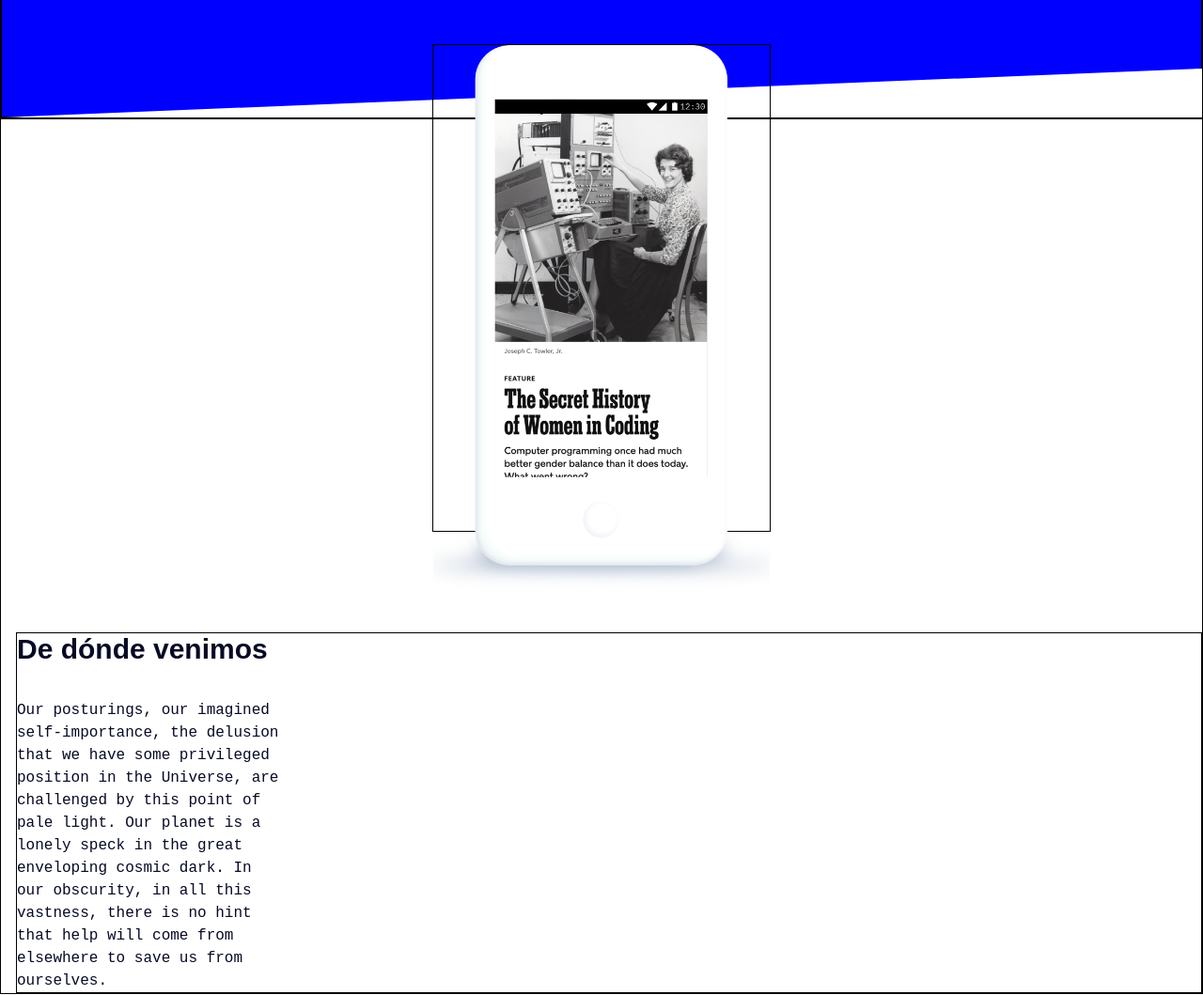
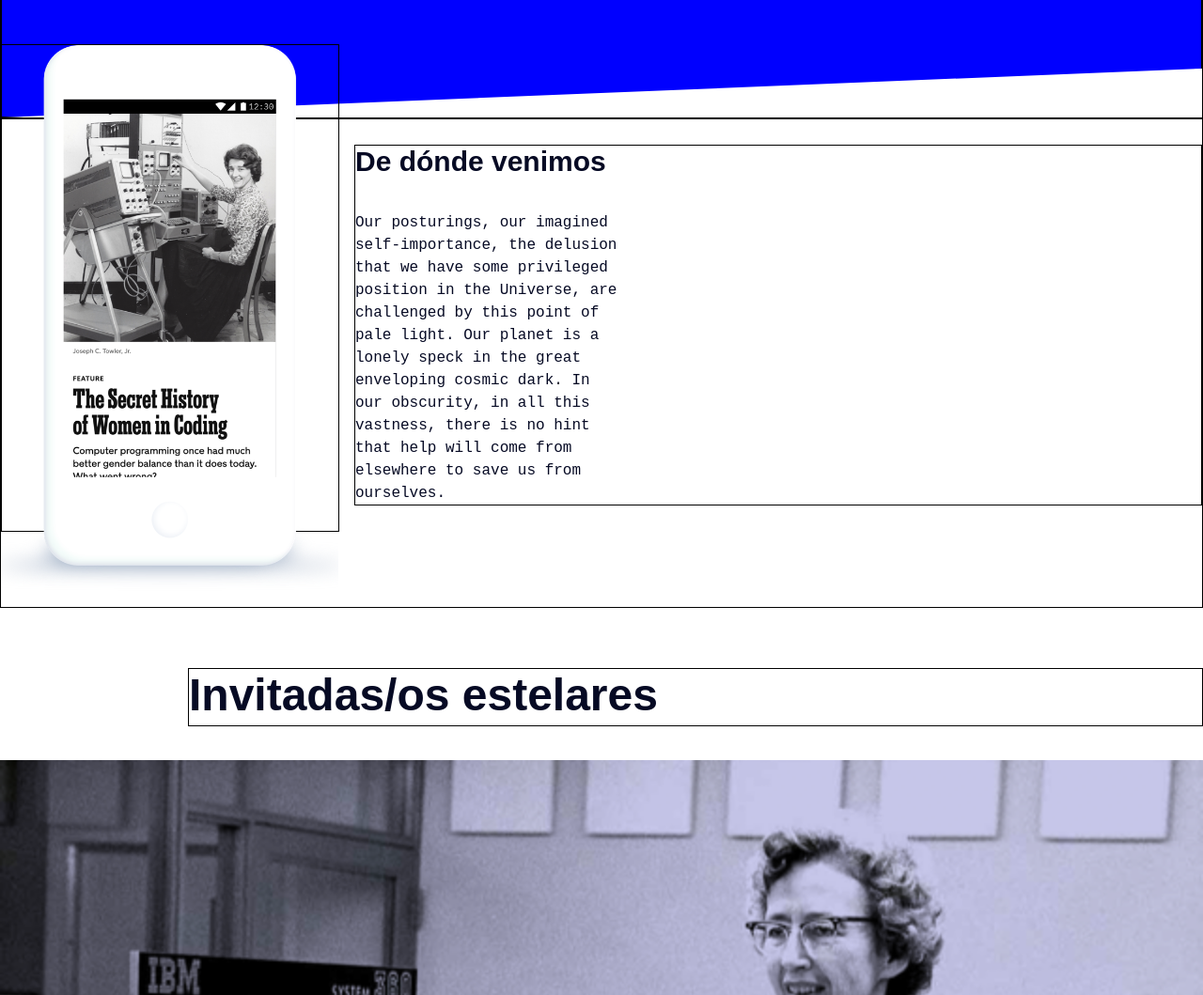
Before and after one commit to Nicole-Soares/PrimerProyecto, a website: page index.html in a window 1280 px wide. Shown: the part 1300-2359 px from the top of the page at 94% size. Drawn offline with Linux system fonts and the light colour scheme.

Commit message:
arreglo de imagen y texto al lado en tamaño escritorio

```diff
--- a/style.css
+++ b/style.css
@@ -570,26 +570,29 @@ h4 {
 
   }
 
-  .reproductor {
-
-  }
 
 
+  .contenedor-imgytexto {
+    flex-wrap: nowrap;
+  }
 
   .contenedorimgtlf {
     position: relative;
     top: -80px;
+
     height: 519px;
     width: 360px;
     margin: auto;
+
   }
 
   .contenedorsegundotituloyparrafo {
     margin-top: 27px;
     margin-left: 16px;
-    height: 100%;
+
     width: 100%;
-    flex-wrap: wrap;
+
+
   }
 
   .contenedorparrafo2 {
@@ -722,7 +725,6 @@ h4 {
     position: relative;
     top: -100px;
     left: -35px;
-
     height: 519px;
     width: 360px;
     margin: auto;
```
